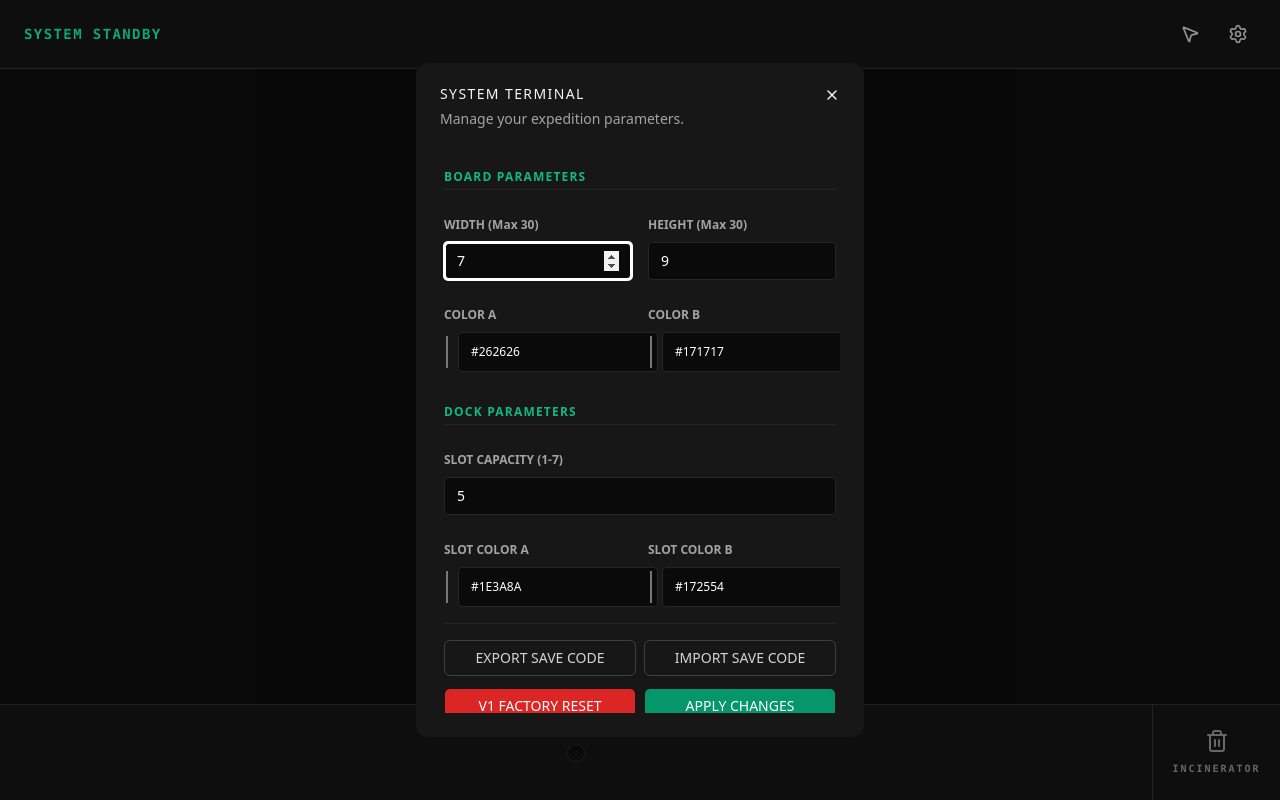
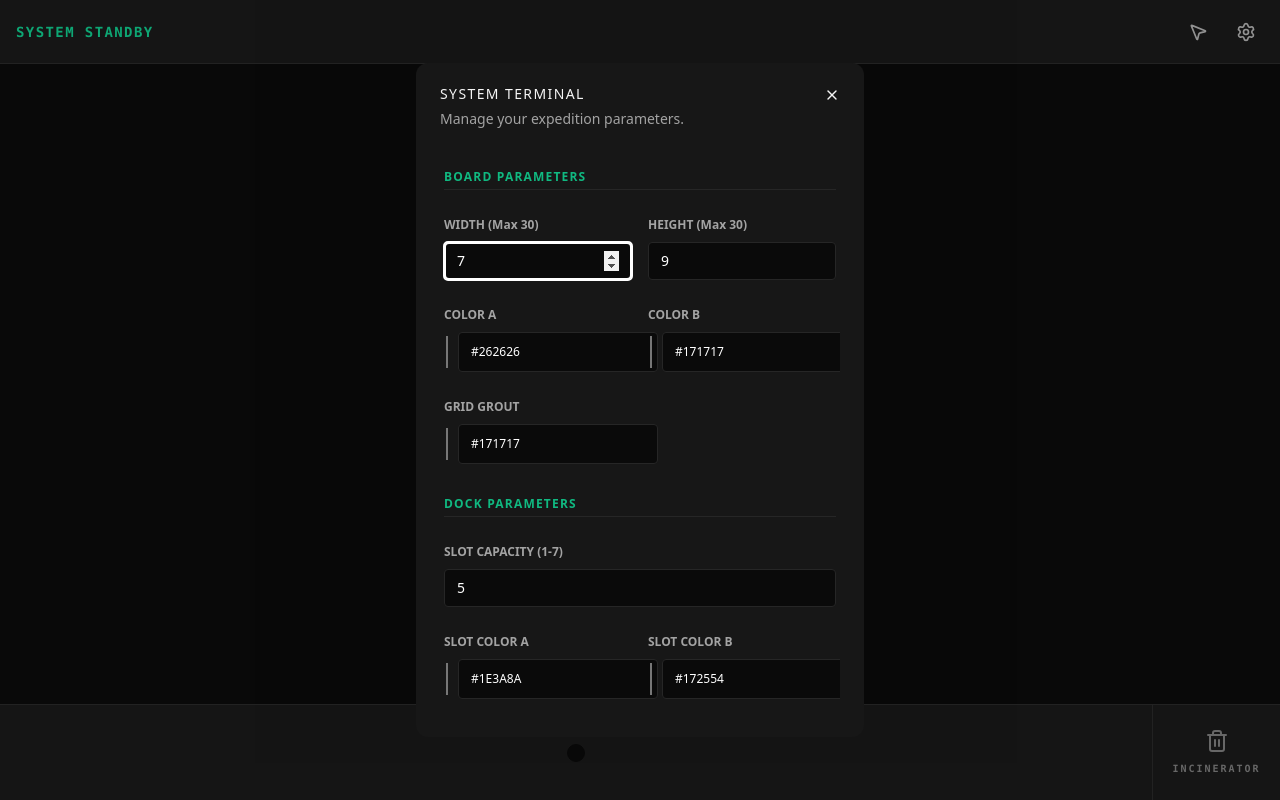
Before and after one commit to nbulp/MergeGame, a React (Vite) app: page / in a window 1280 px wide. Both pictures are taken after a click on the button 1238 px from the left and 34 px from the top of the page. Built offline with nearby package versions, Linux system fonts and the light colour scheme; what mobile-drag-drop would draw is missing.

Commit message:
add more coloring options (board & inventory grid, app background, toolbars background)

```diff
--- a/src/App.tsx
+++ b/src/App.tsx
@@ -26,9 +26,13 @@ function App() {
     boardHeight,
     colorA,
     colorB,
+    boardGridColor,
     invCapacity,
     invColorA,
     invColorB,
+    invGridColor,
+    appBgColor,
+    uiBgColor,
     isPanMode, // V8: Pulled new settings out
     resetBoardToDefault,
     updateSettings,
@@ -62,6 +66,12 @@ function App() {
   const [tempInvA, setTempInvA] = useState(invColorA);
   const [tempInvB, setTempInvB] = useState(invColorB);
 
+  const [tempAppBg, setTempAppBg] = useState(appBgColor);
+  const [tempUiBg, setTempUiBg] = useState(uiBgColor);
+
+  const [tempBoardGrid, setTempBoardGrid] = useState(boardGridColor);
+  const [tempInvGrid, setTempInvGrid] = useState(invGridColor);
+
   const handleOpenSettings = (open: boolean) => {
     setIsSettingsOpen(open);
     if (open) {
@@ -72,6 +82,10 @@ function App() {
       setTempInvCap(invCapacity);
       setTempInvA(invColorA);
       setTempInvB(invColorB);
+      setTempAppBg(appBgColor);
+      setTempUiBg(uiBgColor);
+      setTempBoardGrid(boardGridColor);
+      setTempInvGrid(invGridColor);
     }
   };
 
@@ -96,9 +110,15 @@ function App() {
   };
 
   return (
-    <div className="flex flex-col h-[100dvh] bg-neutral-950 text-neutral-100 font-mono overflow-hidden">
+    <div
+      className="flex flex-col h-[100dvh] text-neutral-100 font-mono overflow-hidden"
+      style={{ backgroundColor: appBgColor }}
+    >
       {/* --- TOP BAR (HUD) --- */}
-      <header className="flex justify-between items-center px-6 py-4 border-b border-neutral-800 bg-neutral-900/50">
+      <header
+        className="h-16 border-b border-neutral-800 flex items-center justify-between px-4"
+        style={{ backgroundColor: uiBgColor }}
+      >
         {/* LEFT: Telemetry */}
         <div className="text-sm font-bold text-emerald-500 tracking-widest transition-all duration-300">
           {telemetryText}
@@ -274,6 +294,26 @@ function App() {
                     </div>
                   </div>
 
+                  <div className="space-y-2">
+                    <label className="text-xs font-bold text-neutral-400">
+                      GRID GROUT
+                    </label>
+                    <div className="flex gap-2">
+                      <input
+                        type="color"
+                        value={tempBoardGrid}
+                        onChange={(e) => setTempBoardGrid(e.target.value)}
+                        className="w-10 h-10 rounded cursor-pointer bg-transparent border-0 p-0"
+                      />
+                      <input
+                        type="text"
+                        value={tempBoardGrid}
+                        onChange={(e) => setTempBoardGrid(e.target.value)}
+                        className="flex-1 bg-neutral-950 border border-neutral-800 rounded px-3 py-2 text-white text-xs uppercase"
+                      />
+                    </div>
+                  </div>
+
                   {/* INVENTORY SETTINGS */}
                   <div className="col-span-2 text-emerald-500 font-bold text-xs uppercase tracking-widest border-b border-neutral-800 pb-1 mt-2">
                     Dock Parameters
@@ -334,6 +374,70 @@ function App() {
                       />
                     </div>
                   </div>
+
+                  <div className="space-y-2">
+                    <label className="text-xs font-bold text-neutral-400">
+                      DOCK GROUT
+                    </label>
+                    <div className="flex gap-2">
+                      <input
+                        type="color"
+                        value={tempInvGrid}
+                        onChange={(e) => setTempInvGrid(e.target.value)}
+                        className="w-10 h-10 rounded cursor-pointer bg-transparent border-0 p-0"
+                      />
+                      <input
+                        type="text"
+                        value={tempInvGrid}
+                        onChange={(e) => setTempInvGrid(e.target.value)}
+                        className="flex-1 bg-neutral-950 border border-neutral-800 rounded px-3 py-2 text-white text-xs uppercase"
+                      />
+                    </div>
+                  </div>
+                </div>
+
+                {/* TERMINAL THEME SETTINGS */}
+                <div className="col-span-2 text-emerald-500 font-bold text-xs uppercase tracking-widest border-b border-neutral-800 pb-1 mt-2">
+                  Terminal Theme
+                </div>
+
+                <div className="space-y-2">
+                  <label className="text-xs font-bold text-neutral-400">
+                    APP BACKGROUND
+                  </label>
+                  <div className="flex gap-2">
+                    <input
+                      type="color"
+                      value={tempAppBg}
+                      onChange={(e) => setTempAppBg(e.target.value)}
+                      className="w-10 h-10 rounded cursor-pointer bg-transparent border-0 p-0"
+                    />
+                    <input
+                      type="text"
+                      value={tempAppBg}
+                      onChange={(e) => setTempAppBg(e.target.value)}
+                      className="flex-1 bg-neutral-950 border border-neutral-800 rounded px-3 py-2 text-white text-xs uppercase"
+                    />
+                  </div>
+                </div>
+                <div className="space-y-2">
+                  <label className="text-xs font-bold text-neutral-400">
+                    UI PANELS
+                  </label>
+                  <div className="flex gap-2">
+                    <input
+                      type="color"
+                      value={tempUiBg}
+                      onChange={(e) => setTempUiBg(e.target.value)}
+                      className="w-10 h-10 rounded cursor-pointer bg-transparent border-0 p-0"
+                    />
+                    <input
+                      type="text"
+                      value={tempUiBg}
+                      onChange={(e) => setTempUiBg(e.target.value)}
+                      className="flex-1 bg-neutral-950 border border-neutral-800 rounded px-3 py-2 text-white text-xs uppercase"
+                    />
+                  </div>
                 </div>
 
                 {/* --- SETTINGS MODAL FOOTER --- */}
@@ -393,9 +497,13 @@ function App() {
                           tempHeight,
                           tempColorA,
                           tempColorB,
+                          tempBoardGrid,
                           tempInvCap,
                           tempInvA,
                           tempInvB,
+                          tempInvGrid,
+                          tempAppBg,
+                          tempUiBg,
                         );
                         setIsSettingsOpen(false);
                       }}
@@ -416,11 +524,14 @@ function App() {
       <main
         className={`flex-1 flex p-4 ${isPanMode ? "overflow-auto" : "overflow-hidden"}`}
       >
+        {/* GAME BOARD CONTAINER */}
         <div
-          className="m-auto grid p-3 bg-neutral-900/80 rounded-xl border border-neutral-800 shadow-2xl transition-all duration-300"
+          className="m-auto grid p-3 rounded-xl border shadow-2xl transition-all duration-300"
           style={{
             gridTemplateColumns: `repeat(${boardWidth}, max-content)`,
             gap: "6px",
+            backgroundColor: boardGridColor, // NEW
+            borderColor: boardGridColor, // NEW
           }}
         >
           {grid.map((cell) => {
@@ -481,11 +592,20 @@ function App() {
       </main>
 
       {/* --- BOTTOM BAR (THE DOCK) --- */}
-      <footer className="h-24 border-t border-neutral-800 bg-neutral-900/50 flex">
+      <footer
+        className="h-24 border-t border-neutral-800 flex"
+        style={{ backgroundColor: uiBgColor }}
+      >
         {/* LEFT: Functional Inventory */}
         <div className="flex-1 flex items-center p-4 overflow-x-auto">
-          {/* THE FIX 2: Added 'm-auto' to safely center the dock */}
-          <div className="flex gap-2 p-2 bg-neutral-950/50 rounded-xl border border-neutral-800/80 shadow-inner m-auto">
+          {/* INVENTORY DOCK CONTAINER */}
+          <div
+            className="flex gap-2 p-2 rounded-xl border shadow-inner m-auto transition-all"
+            style={{
+              backgroundColor: invGridColor, // NEW
+              borderColor: invGridColor, // NEW
+            }}
+          >
             {inventory.map((cell) => {
               const isSelected = selectedCellId === cell.id;
               const isColorA = cell.x % 2 === 0; // Simple horizontal alternating math
--- a/src/store/useGameStore.ts
+++ b/src/store/useGameStore.ts
@@ -58,9 +58,13 @@ interface GameState {
   boardHeight: number;
   colorA: string;
   colorB: string;
+  boardGridColor: string; // NEW
   invCapacity: number; // V8 Setting
   invColorA: string; // V8 Setting
   invColorB: string; // V8 Setting
+  invGridColor: string; // NEW
+  appBgColor: string; // NEW
+  uiBgColor: string; // NEW
   isPanMode: boolean;
 
   draggedCellId: string | null;
@@ -74,9 +78,13 @@ interface GameState {
     h: number,
     cA: string,
     cB: string,
+    bGrid: string,
     invCap: number,
     invA: string,
     invB: string,
+    iGrid: string,
+    appBg: string,
+    uiBg: string,
   ) => void;
   togglePanMode: () => void;
   actuateCell: (x: number, y: number) => void;
@@ -101,9 +109,13 @@ export const useGameStore = create<GameState>()(
       boardHeight: 9,
       colorA: "#262626",
       colorB: "#171717",
+      boardGridColor: "#171717", // NEW: Matches Tailwind neutral-900
       invCapacity: 5,
       invColorA: "#1e3a8a", // Default to dark blue hues to separate it from the board
       invColorB: "#172554",
+      invGridColor: "#0a0a0a", // NEW: Matches Tailwind neutral-950
+      appBgColor: "#0a0a0a", // Default Tailwind neutral-950
+      uiBgColor: "#171717", // Default Tailwind neutral-900
       isPanMode: false,
 
       initializeBoard: () => {
@@ -187,15 +199,31 @@ export const useGameStore = create<GameState>()(
         });
       },
 
-      updateSettings: (w, h, cA, cB, invCap, invA, invB) => {
+      updateSettings: (
+        w,
+        h,
+        cA,
+        cB,
+        bGrid,
+        invCap,
+        invA,
+        invB,
+        iGrid,
+        appBg,
+        uiBg,
+      ) => {
         set({
           boardWidth: w,
           boardHeight: h,
           colorA: cA,
           colorB: cB,
+          boardGridColor: bGrid,
           invCapacity: invCap,
           invColorA: invA,
           invColorB: invB,
+          invGridColor: iGrid,
+          appBgColor: appBg,
+          uiBgColor: uiBg, // NEW
         });
         get().initializeBoard();
       },
```
